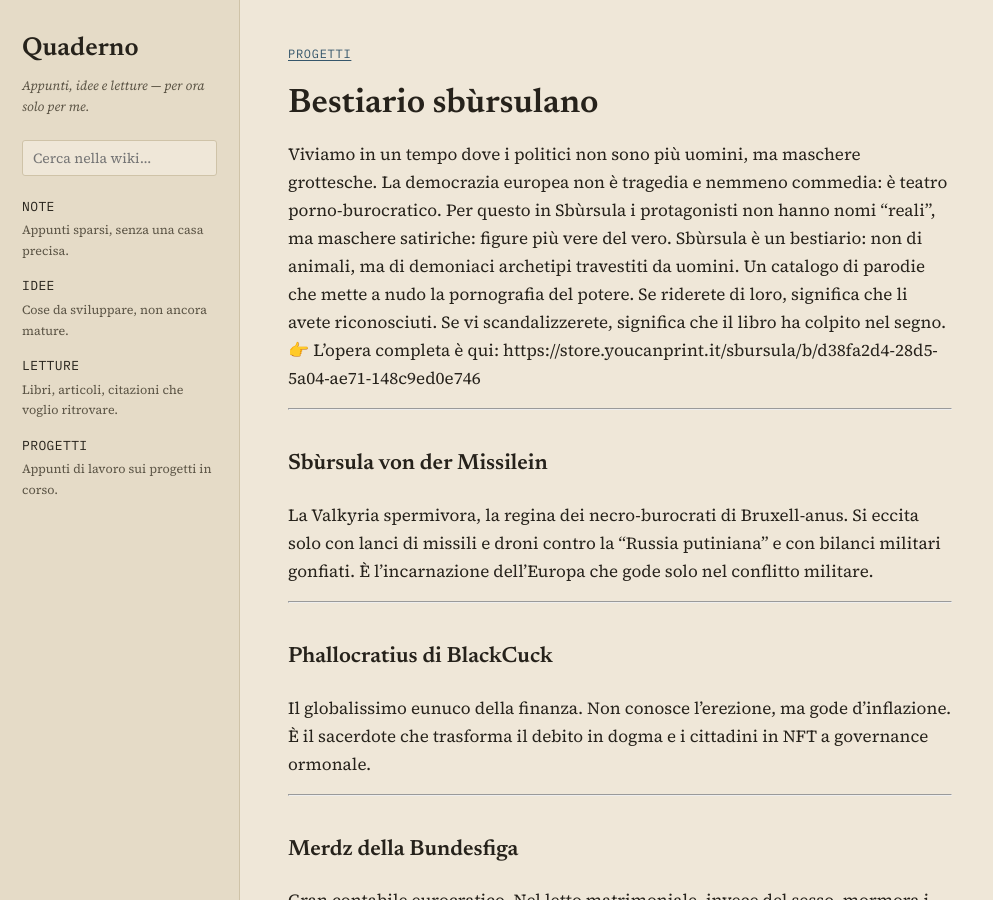
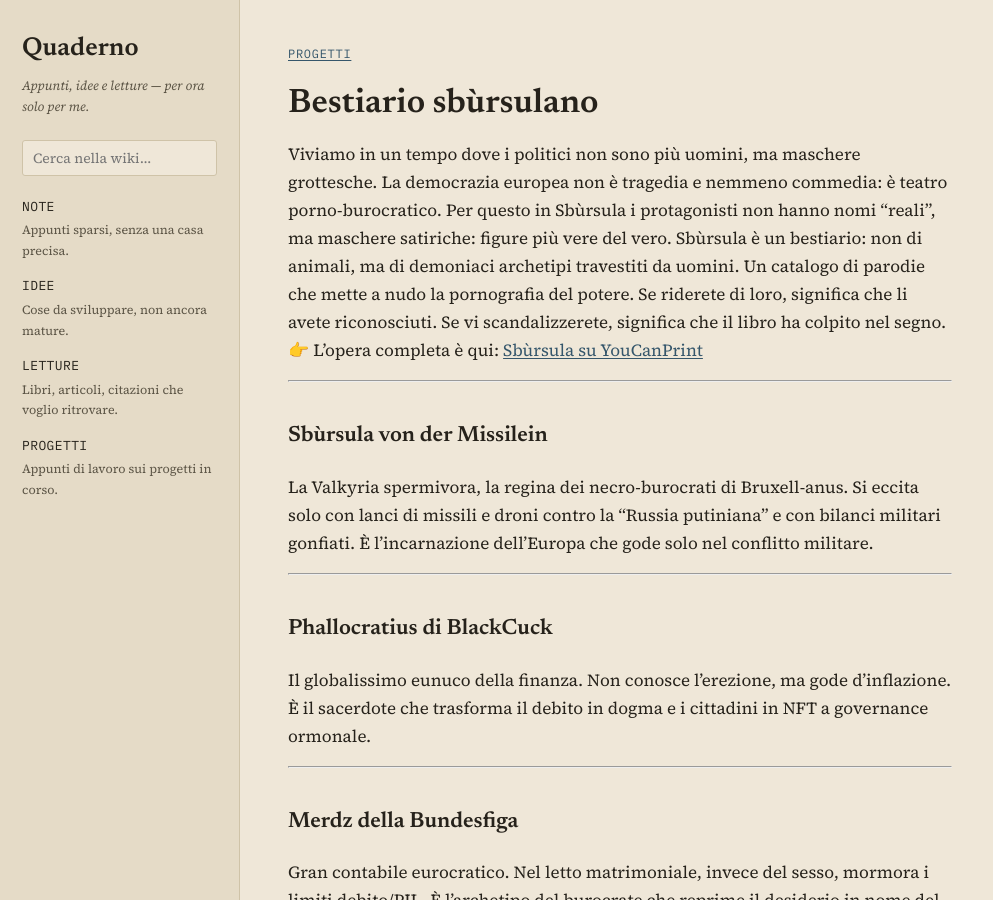
Before and after one commit to Vicknopf11/filoclastos-wiki, a Jekyll site: the page built from progetti/progetti/bestiario.md, in a window 1280 px wide and 900 px high. Shown: the whole window, without its empty margins (0-993 px from the left). Built offline with Jekyll 4.4.1, drawn with Linux system fonts in a browser that asks for light colours.

Commit message:
Change link to Sbùrsula to markdown format
Updated the link format for the complete work of Sbùrsula.

```diff
--- a/progetti/progetti/bestiario.md
+++ b/progetti/progetti/bestiario.md
@@ -8,7 +8,7 @@ Viviamo in un tempo dove i politici non sono più uomini, ma maschere grottesche
 Per questo in Sbùrsula i protagonisti non hanno nomi "reali", ma maschere satiriche: figure più vere del vero.
 Sbùrsula è un bestiario: non di animali, ma di demoniaci archetipi travestiti da uomini. Un catalogo di parodie che mette a nudo la pornografia del potere.
 Se riderete di loro, significa che li avete riconosciuti. Se vi scandalizzerete, significa che il libro ha colpito nel segno.
-👉 L'opera completa è qui: https://store.youcanprint.it/sbursula/b/d38fa2d4-28d5-5a04-ae71-148c9ed0e746
+👉 L'opera completa è qui: [Sbùrsula su YouCanPrint](https://store.youcanprint.it/sbursula/b/d38fa2d4-28d5-5a04-ae71-148c9ed0e746)
 
 ---
 
```
